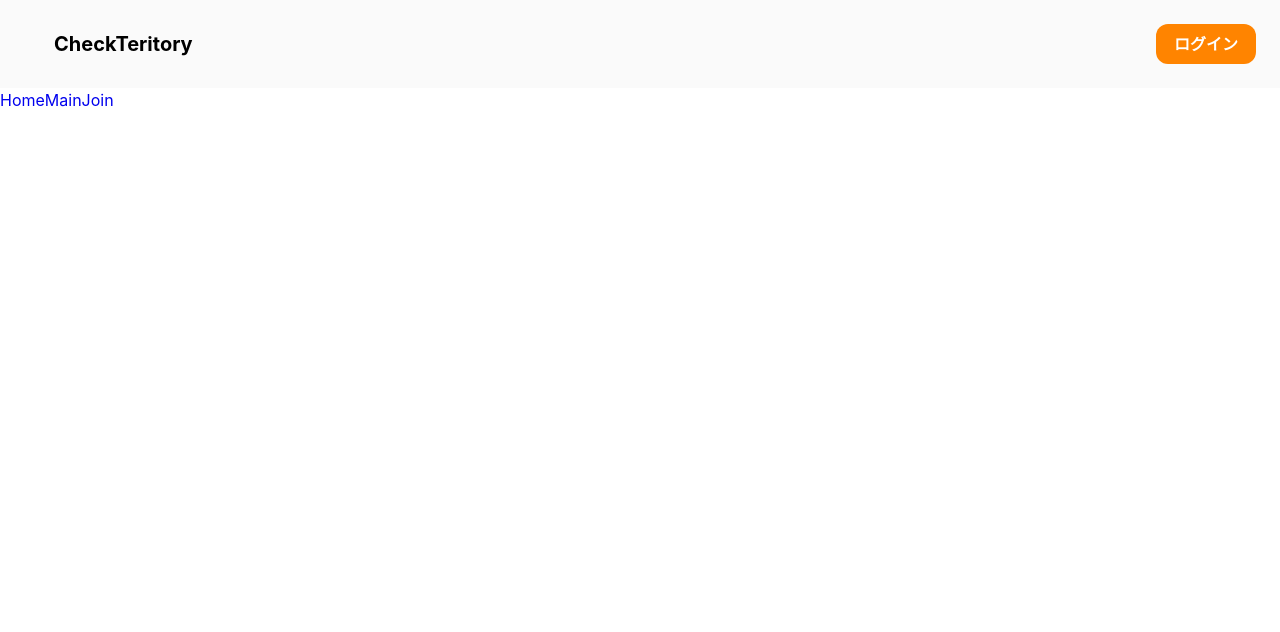
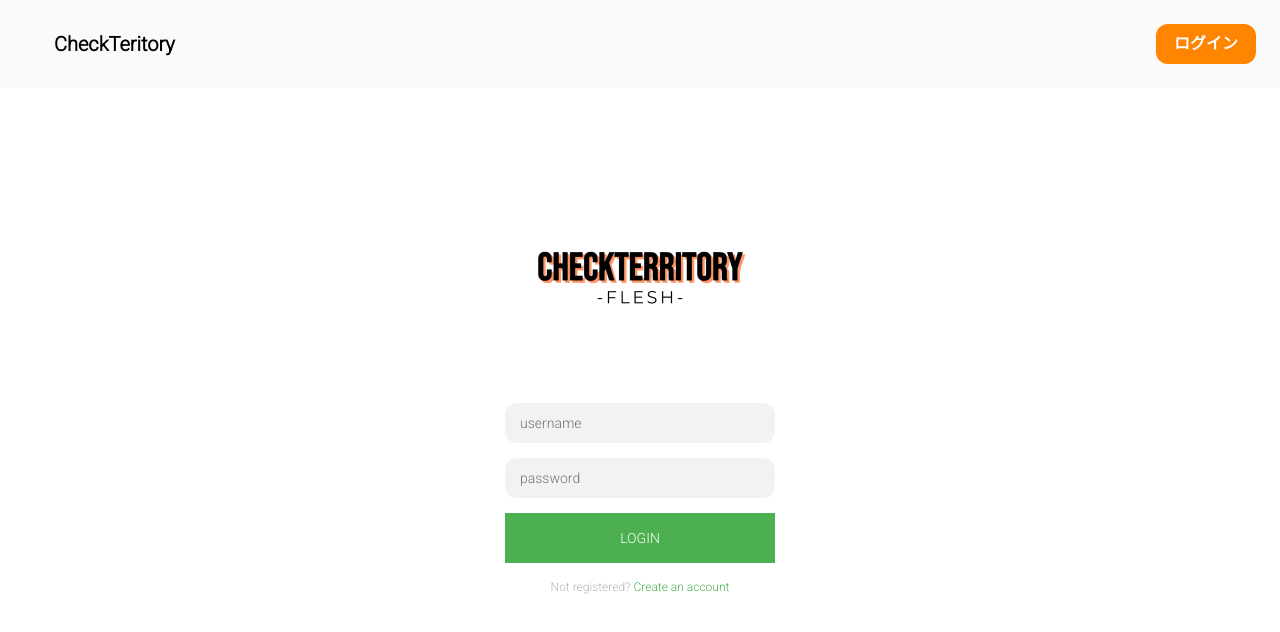
Before and after one commit to Yamamoto1012/Rainy_jellyfish_project, a React (Create React App) app in the folder manageroom/: page /login in a window 1280 px wide. Shown: the top 632 px of the page. Built offline with nearby package versions, Linux system fonts and the light colour scheme.

Commit message:
ログイン画面の実装

```diff
--- a/manageroom/src/App.js
+++ b/manageroom/src/App.js
@@ -8,6 +8,7 @@ import { BrowserRouter, Link,  Route,Routes } from "react-router-dom";
 import HomeScreen from "./components/Home"
 import MainScreen from "./components/Main"
 import JoinRoom from './components/JoinRoom';
+import { Login } from "./components/Login";
 
 
 // Import the functions you need from the SDKs you need
@@ -27,9 +28,6 @@ const firebaseConfig = {
   appId: "1:289858188296:web:08e08c2a99808cdc5a4dbd",
   measurementId: "G-09YV1Z8X0X"
 };
-
-
-
 // Initialize Firebase
 const app = initializeApp(firebaseConfig);
 const analytics = getAnalytics(app);
@@ -37,6 +35,7 @@ const analytics = getAnalytics(app);
 
 // プログラムの一番上、ヘッダー部分だけを実装するプログラム
 function App() {
+
   return (
     <BrowserRouter>
     <div className='App'>
@@ -44,7 +43,7 @@ function App() {
       <h1 class="header-logo">CheckTeritory</h1>
         <nav class="header-nav">
             <ul class="header-list">
-                <li class="header-item"><a href="">ログイン</a></li>
+                <li class="header-item"><a href="/login">ログイン</a></li>
             </ul>
         </nav>
       </header>
@@ -52,10 +51,7 @@ function App() {
 
 
 
-      {/* ここから下　画面が変わる時にどこに飛ぶのかを教えてあげるプログラム */}
-      <Link to="/">Home</Link>
-      <Link to="/main">Main</Link>
-      <Link to="/join">Join</Link>
+
 
 
       <Routes>
@@ -65,6 +61,7 @@ function App() {
         <Route path='/main' element={<MainScreen/>}/>
           {/* /mainのアドレスが入力されたらMainScreen（Main.jsx)に移動する */}
         {/* <Route path='/join' element={<HomeScreen/>}/> */}
+        <Route path="/login" element={<Login />}/>
       </Routes>
     </div>
     </BrowserRouter>
--- a/manageroom/src/components/Home.jsx
+++ b/manageroom/src/components/Home.jsx
@@ -1,10 +1,22 @@
+import { joinPaths } from '@remix-run/router';
 import React from 'react';              //Reactを読み込んでいる
 
-const Home = () =>{
-    return(
-        <div>
-            Hme
-        </div>
-    )
+class Home extends React.Component {   //page1クラスにReact.Componentを継承する
+    render() {
+                       //画面表示の為のrenderメソッドを定義する
+        return (
+            <div>
+               <section>
+
+               </section>
+               <section>
+                yudai
+               </section>
+               <section>
+                yamamoto
+               </section>
+            </div>
+        );
+    }
 }
 export default Home;
--- a/manageroom/src/components/JoinRoom.jsx
+++ b/manageroom/src/components/JoinRoom.jsx
@@ -3,19 +3,21 @@ import "../reset.css"
 import "./css/joinStyle.css"
 import { initializeApp } from "firebase/app";
 import {Link} from "react-router-dom";
-
+import { useNavigate } from 'react-router';
 import qrIcon from '../images/qricon.PNG'
 import {getDatabase ,ref ,set,onValue} from "firebase/database";
 import { useState } from 'react';
 import QrReader from 'react-qr-reader';
-import Main from './Main';
 
 
 
 
 const JoinRoom = () =>{
 
+  var [roomId,inputroomId] = useState("aho");
+
   const [keySt,inputKey] = useState("");
+  const navigation  = useNavigate();
 
   const upData = () =>{
     const db = getDatabase();
@@ -25,6 +27,7 @@ const JoinRoom = () =>{
       kasu: "kasu"
     });
   }
+
 
   const isExist = () => {
     const db = getDatabase();
@@ -39,7 +42,7 @@ const JoinRoom = () =>{
           alert("miss your key")
         }else{
           //画面遷移
-          window.location.href="/main"
+          navigation("/main",{state:2});
 
         }
       }
--- /dev/null
+++ b/manageroom/src/components/Login.jsx
@@ -0,0 +1,30 @@
+import React from 'react'
+import "../reset.css"
+import "../components/css/login.css"
+import Logo from '../images/logo.PNG'
+export const Login = () => {
+
+  return (
+    <div>
+
+        <div class="login-page">
+            <div class="form">
+                <img src={Logo} />
+                <form class="register-form">
+                <input type="text" placeholder="name"/>
+                <input type="password" placeholder="password"/>
+                <input type="text" placeholder="email address"/>
+                <button>create</button>
+                <p class="message">Already registered? <a href="#">Sign In</a></p>
+                </form>
+                <form class="login-form">
+                <input type="text" placeholder="username"/>
+                <input type="password" placeholder="password"/>
+                <button>login</button>
+                <p class="message">Not registered? <a href="#">Create an account</a></p>
+                </form>
+            </div>
+            </div>
+    </div>
+  )
+}
--- a/manageroom/src/components/Main.jsx
+++ b/manageroom/src/components/Main.jsx
@@ -1,12 +1,15 @@
 import React from 'react';              //Reactを読み込んでいる
+import { useLocation } from 'react-router-dom';
+import JoinRoom from './JoinRoom';
 
-const Main = (props) =>{
-    const {data} = props;
+
+const Main = () => {
+    const location = useLocation();
+    const id = Number(location.state)
     return(
         <div>
-            alert({roomId});
+            <h2>{id}</h2>
         </div>
     )
 }
-
 export default Main;
--- /dev/null
+++ b/manageroom/src/components/css/login.css
@@ -0,0 +1,98 @@
+@import url(https://fonts.googleapis.com/css?family=Roboto:300);
+
+.login-page {
+  width: 360px;
+  /* padding: 8% 0 0; */
+  margin: auto;
+}
+.form {
+  position: relative;
+  height: auto;
+  z-index: 1;
+  background: #FFFFFF;
+  max-width: 360px;
+  margin: 0 auto 100px;
+  padding: 45px;
+  text-align: center;
+  /* box-shadow: 0 0 20px 0 rgba(0, 0, 0, 0.2), 0 5px 5px 0 rgba(0, 0, 0, 0.24); */
+}
+.form input {
+  font-family: "Roboto", sans-serif;
+  outline: 0;
+  background: #f2f2f2;
+  width: 100%;
+  border: 0;
+  margin: 0 0 15px;
+  padding: 15px;
+  box-sizing: border-box;
+  font-size: 14px;
+}
+.form button {
+  font-family: "Roboto", sans-serif;
+  text-transform: uppercase;
+  outline: 0;
+  background: #4CAF50;
+  width: 100%;
+  border: 0;
+  padding: 15px;
+  color: #FFFFFF;
+  font-size: 14px;
+  -webkit-transition: all 0.3 ease;
+  transition: all 0.3 ease;
+  cursor: pointer;
+  height: 50px;
+}
+.form button:hover,.form button:active,.form button:focus {
+  background: #43A047;
+}
+.form .message {
+  margin: 15px 0 0;
+  color: #b3b3b3;
+  font-size: 12px;
+  height: auto;
+}
+.form .message a {
+  color: #4CAF50;
+  text-decoration: none;
+}
+.form .register-form {
+  display: none;
+}
+.container {
+  position: relative;
+  z-index: 1;
+  max-width: 300px;
+  margin: 0 auto;
+}
+.container:before, .container:after {
+  content: "";
+  display: block;
+  clear: both;
+}
+.container .info {
+  margin: 50px auto;
+  text-align: center;
+}
+.container .info h1 {
+  margin: 0 0 15px;
+  padding: 0;
+  font-size: 36px;
+  font-weight: 300;
+  color: #1a1a1a;
+}
+.container .info span {
+  color: #4d4d4d;
+  font-size: 12px;
+}
+.container .info span a {
+  color: #000000;
+  text-decoration: none;
+}
+.container .info span .fa {
+  color: #EF3B3A;
+}
+body {
+  font-family: "Roboto", sans-serif;
+  -webkit-font-smoothing: antialiased;
+  -moz-osx-font-smoothing: grayscale;
+}
--- a/manageroom/src/components/profileus.jsx
+++ b/manageroom/src/components/profileus.jsx
@@ -4,6 +4,7 @@ import "./css/profile.css"
 
 
 class CreateRoom extends React.Component {   //page1クラスにReact.Componentを継承する
+
 
     render() {                          //画面表示の為のrenderメソッドを定義する
         return (
```
Also changed, not shown: manageroom/src/images/logo.PNG (added).
